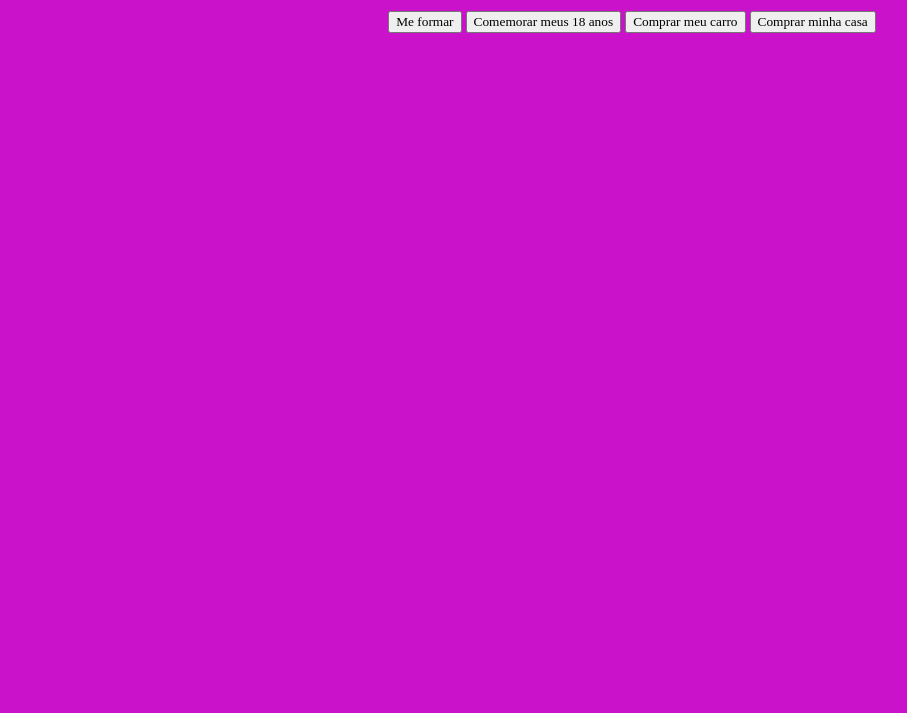
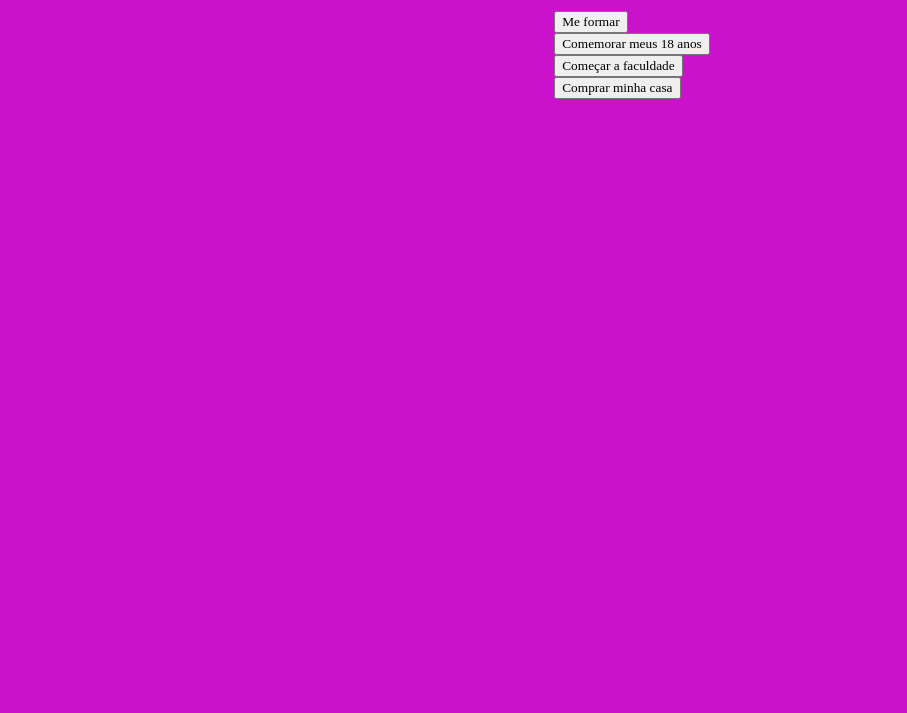
Before and after one commit to manuzitalima15/PensamentoComputacional., a plain HTML site: page index.html in a window 1280 px wide. Shown: the part 87-800 px from the top of the page, without its empty margins (8-915 px from the left). Drawn offline with Linux system fonts and the light colour scheme.

Commit message:
Add files via upload

```diff
--- a/index.html
+++ b/index.html
@@ -12,10 +12,18 @@
     <section class="conteudo-principal">
         <h2 class="titulo-principal">Meu Projeto de Vida<span>_</span></h2>
         <div class="botoes">
-            <button class="botao">Me formar</button>
-            <button class="botao">Comemorar meus 18 anos</button>
-            <button class="botao">Comprar meu carro</button>
-            <button class="botao">Comprar minha casa</button>
+           <div class="abas-textos">
+           <button class="botao">Me formar</button>
+           </div>
+            <div class="abas-textos">
+        <button class="botao">Comemorar meus 18 anos</button>
+        </div>
+        <div class="abas-textos">
+    <button class="botao">Começar a faculdade</button>
+    </div>
+    <div class="abas-textos">
+<button class="botao">Comprar minha casa</button>
+</div>
         </div>
     </section>
 </body>
```
